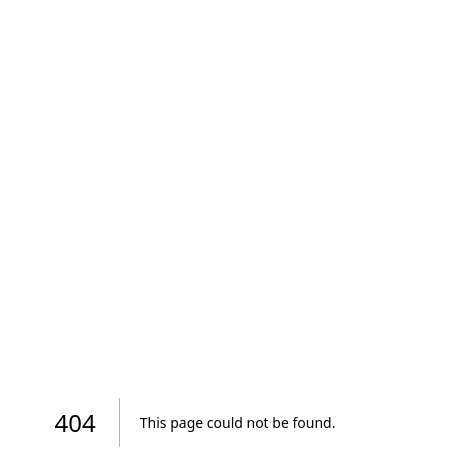
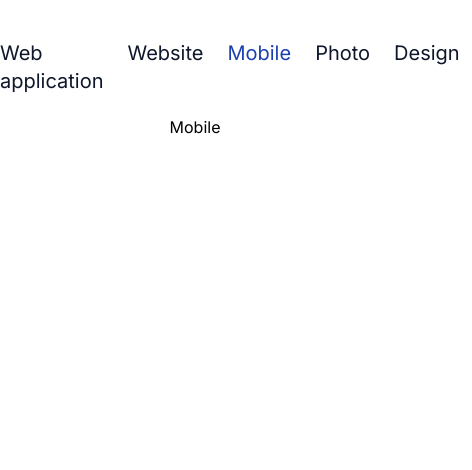
Before and after one commit to tchasinga/devservice, a Next.js app: page /mobile in a window 390 px wide. Before the commit this address had no page. Shown: the top 470 px of the page, 472 px wide, since content can reach past the window. Built offline with nearby package versions, Linux system fonts and the light colour scheme.

Commit message:
feat: Add mobile page
This commit adds a new mobile page to the project. The page displays a heading "Mobile" and provides a foundation for the mobile section of the website.

```diff
--- /dev/null
+++ b/src/app/(rooms)/mobile/page.jsx
@@ -0,0 +1,9 @@
+import React from 'react'
+
+export default function page() {
+  return (
+    <div>
+        <h1>Mobile</h1>
+    </div>
+  )
+}
```
